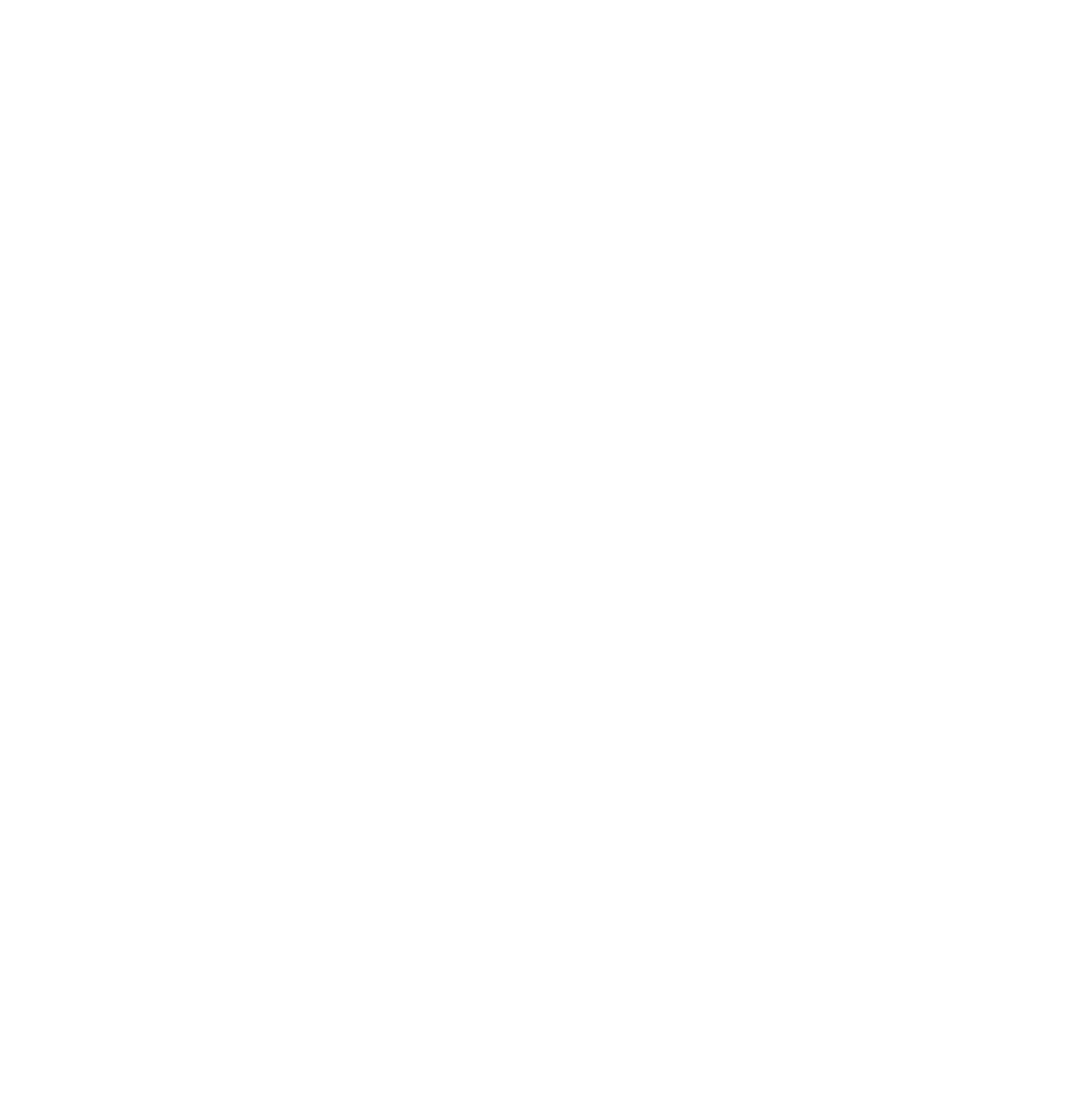
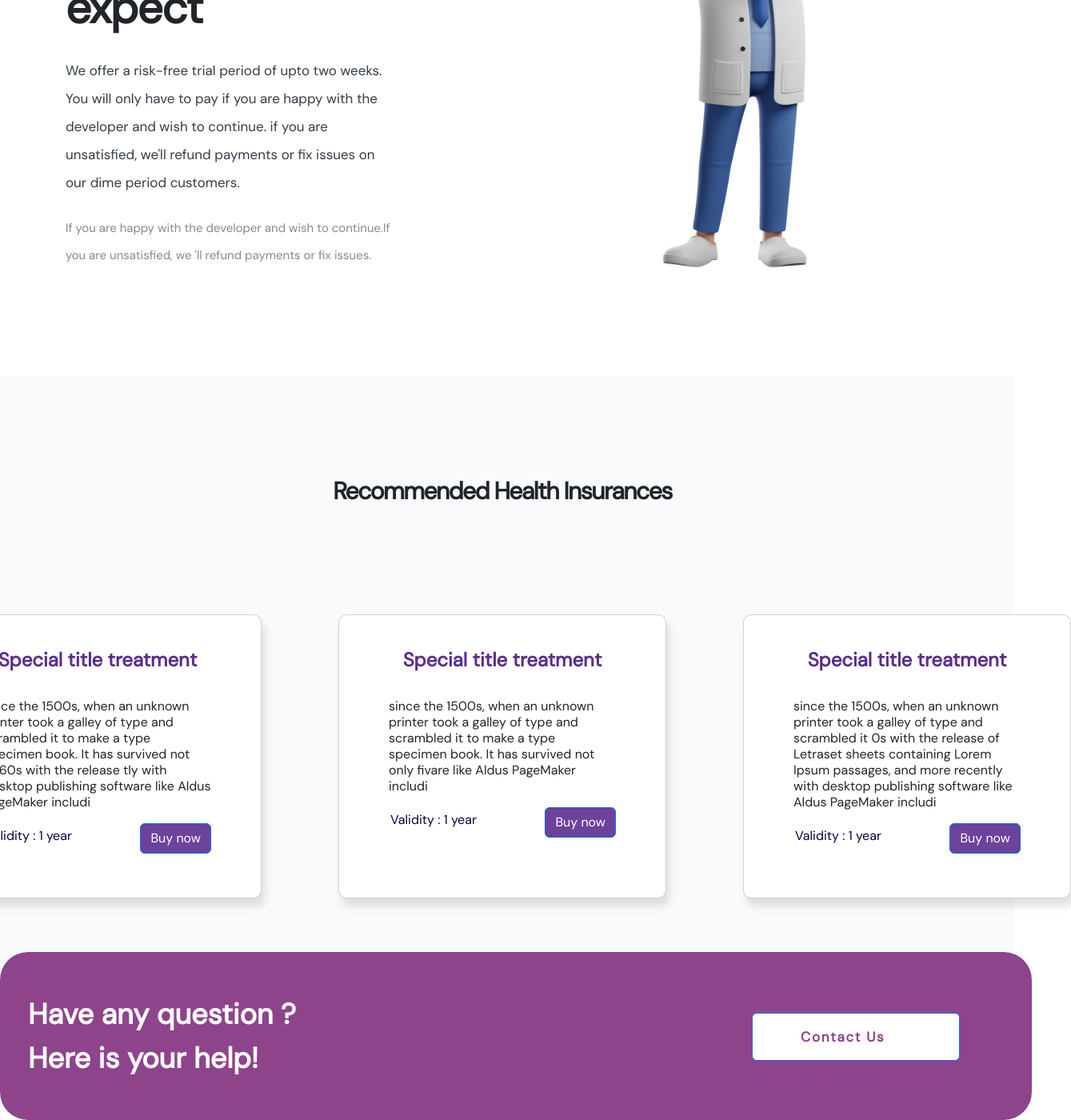
Before and after one commit to IamIr0nMan/smart-india-hackathon, a React (Create React App) app: page / in a window 1280 px wide. Shown: the part 330-1730 px from the top of the page at 80% size, 1339 px wide, since content can reach past the window. Before the commit the page ends 800 px from the top, so only its background shows below. Built offline with nearby package versions, Linux system fonts and the light colour scheme.

Commit message:
Prefooter and contact us card added

```diff
--- a/public/index.html
+++ b/public/index.html
@@ -10,34 +10,27 @@
       content="Web site created using create-react-app"
     />
     <link rel="apple-touch-icon" href="%PUBLIC_URL%/logo192.png" />
-    <!--
-      manifest.json provides metadata used when your web app is installed on a
-      user's mobile device or desktop. See https://developers.google.com/web/fundamentals/web-app-manifest/
-    -->
     <link rel="manifest" href="%PUBLIC_URL%/manifest.json" />
-    <!--
-      Notice the use of %PUBLIC_URL% in the tags above.
-      It will be replaced with the URL of the `public` folder during the build.
-      Only files inside the `public` folder can be referenced from the HTML.
+    <link
+      href="https://cdn.jsdelivr.net/npm/bootstrap@5.2.0/dist/css/bootstrap.min.css"
+      rel="stylesheet"
+      integrity="sha384-gH2yIJqKdNHPEq0n4Mqa/HGKIhSkIHeL5AyhkYV8i59U5AR6csBvApHHNl/vI1Bx"
+      crossorigin="anonymous"
+    />
+    <link
+      href="https://fonts.googleapis.com/css2?family=DM+Sans&display=swap"
+      rel="stylesheet"
+    />
 
-      Unlike "/favicon.ico" or "favicon.ico", "%PUBLIC_URL%/favicon.ico" will
-      work correctly both with client-side routing and a non-root public URL.
-      Learn how to configure a non-root public URL by running `npm run build`.
-    -->
     <title>React App</title>
   </head>
   <body>
     <noscript>You need to enable JavaScript to run this app.</noscript>
     <div id="root"></div>
-    <!--
-      This HTML file is a template.
-      If you open it directly in the browser, you will see an empty page.
-
-      You can add webfonts, meta tags, or analytics to this file.
-      The build step will place the bundled scripts into the <body> tag.
-
-      To begin the development, run `npm start` or `yarn start`.
-      To create a production bundle, use `npm run build` or `yarn build`.
-    -->
+    <script
+      src="https://cdn.jsdelivr.net/npm/bootstrap@5.2.0/dist/js/bootstrap.bundle.min.js"
+      integrity="sha384-A3rJD856KowSb7dwlZdYEkO39Gagi7vIsF0jrRAoQmDKKtQBHUuLZ9AsSv4jD4Xa"
+      crossorigin="anonymous"
+    ></script>
   </body>
 </html>
--- a/src/App.css
+++ b/src/App.css
@@ -1,4 +1,4 @@
-.App {
+/* .App {
   text-align: center;
 }
 
@@ -35,4 +35,4 @@
   to {
     transform: rotate(360deg);
   }
-}
+} */
--- a/src/App.js
+++ b/src/App.js
@@ -1,9 +1,12 @@
 import "./App.css";
+import Footer from "./components/Footer";
+import PreFooter from "./components/PreFooter";
 
 function App() {
   return (
     <div className="App">
-      <h1> New React Project. </h1>
+      <PreFooter />
+      {/* <Footer /> */}
     </div>
   );
 }
--- /dev/null
+++ b/src/components/PreFooter.css
@@ -0,0 +1,175 @@
+.main-hero-container {
+    height: 100vh;
+    display: flex;
+    /* background-color: rgb(232, 232, 243); */
+}
+
+.main-hero-container h6 {
+    size: 48px;
+    font-family: "DM Sans";
+    font-weight: 700;
+    letter-spacing: -1.25px;
+    line-height: 63px;
+    /* text-transform: capitalize; */
+}
+
+
+.main-hero-para {
+    font-size: 17px;
+    line-height: 35px;
+    margin: 22px 0px;
+    font-weight: 400;
+    color: #343D48;
+    font-family: 'DM Sans';
+    width: 75%;
+    /* margin: 1rem 0 0rem 0; */
+}
+
+.main-hero-para-small {
+    font-size: 15px;
+    line-height: 34px;
+    font-weight: 400;
+    color: #343D48;
+    font-family: 'DM Sans';
+    width: 75%;
+    opacity: 0.6
+}
+
+
+/* right side of hero section  */
+
+
+/*
+ .main-herosection-images {
+    position: relative;
+}
+*/
+
+.main-herosection-images img {
+    position: absolute;
+    /* width: 331px;
+    height: 724px; */
+    font-weight: 400;
+    width: 277px;
+    height: 566px;
+}
+
+/* Next-of-Hero Section */
+.second-main-hero-container {
+    height: 90vh;
+    width: 100%;
+    background: #F8FAFC;
+    font-family: 'DM Sans';
+    font-style: normal;
+    /* margin: auto auto; */
+
+}
+
+.second-main-hero-container h4 {
+    text-align: center;
+    margin: auto auto;
+    font-family: 'DM Sans';
+    font-style: normal;
+    font-weight: 700;
+    font-size: 30px;
+    line-height: 55px;
+    text-align: center;
+    letter-spacing: -1.5px
+}
+
+.card-title-changes {
+    font-weight: 700;
+    font-size: 24px;
+    line-height: 80px;
+    text-align: center;
+    color: #5C2D90;
+}
+
+.card-text-main {
+    font-weight: 400;
+    font-size: 16px;
+    line-height: 20px;
+}
+
+.check {
+    padding: 10px 10px;
+    display: flex;
+    height: 200px;
+    border-radius: 10px;
+}
+
+
+
+.card {
+    width: 410px;
+    height: 355px;
+    background: #FFFFFF;
+    box-shadow: 4px 10px 10px rgba(80, 80, 80, 0.16);
+    border-radius: 10px;
+}
+
+.card-body {
+    width: 316px;
+    height: 250px;
+    margin: auto;
+}
+
+.validity-section p {
+    color: #02073E;
+    margin: 4px 2px;
+}
+
+.validity-section button {
+    background: #6C429B;
+}
+
+/* From here contact us css will work
+ */
+.contact {
+    background: #F8FAFC;
+    height: 25vh;
+}
+
+.contact-insider {
+    width: 1290px;
+    margin: auto auto;
+    padding-top: 1px;
+    border-radius: 35px;
+    height: 210px;
+    background: #8D448B;
+}
+
+.contact-insider p {
+    height: 111px;
+    width: 400px;
+    font-family: 'DM Sans';
+    font-style: normal;
+    font-weight: 700;
+    font-size: 36px;
+    line-height: 55px;
+    padding: 0px 25px;
+    color: #FFFFFF;
+    line-height: 55px;
+    margin: auto 10px;
+}
+
+.contact-button {
+    width: 260px;
+    background: #FFFFFF;
+    padding-left: 60px;
+    margin: auto 90px;
+    height: 60px;
+    color: #8D448B;
+    font-family: DM Sans;
+    font-size: 17px;
+    font-weight: 700;
+    line-height: 22px;
+    letter-spacing: 0.1em;
+    text-align: left;
+    ;
+}
+
+.contact-button:hover {
+    background: #FFFFFF;
+    color: #8D448B;
+}
--- /dev/null
+++ b/src/components/PreFooter.jsx
@@ -0,0 +1,117 @@
+import React from "react";
+import "./PreFooter.css";
+import Pose from "../assets/images/doctor.png";
+function PreFooter() {
+  return (
+    <>
+      <div className="header">
+        <section className="container main-hero-container">
+          <div className="row">
+            <div className="col-12 col-lg-6 header-left-side d-flex justify-content-center flex-column align-items-start">
+              <h6 className="display-4 left-heading">
+                Free Customer Support to Ensure What you Like to expect
+              </h6>
+              <p className="main-hero-para">
+                We offer a risk-free trial period of upto two weeks. You will
+                only have to pay if you are happy with the developer and wish to
+                continue. if you are unsatisfied, we'll refund payments or fix
+                issues on our dime period customers.
+              </p>
+              <p className="main-hero-para-small">
+                If you are happy with the developer and wish to continue.If you
+                are unsatisfied, we 'll refund payments or fix issues.
+              </p>
+            </div>
+
+            {/*  --------------- main header right side--------------  */}
+
+            <div className="col-12 col-lg-6 header-right-side d-flex justify-content-center align-items-center main-herosection-images">
+              <img src={Pose} alt="doctor-sab" className="img-fluid" />
+            </div>
+          </div>
+        </section>
+      </div>
+      {/* Second Portion of the PreFooter  */}
+      <div class="row second-main-hero-container">
+        {/* <div className="second-section-heading"> */}
+        <h4>Recommended Health Insurances</h4>
+        {/* </div> */}
+        <div className="check d-flex justify-content-center">
+          <div class="card col-sm-4 mx-5">
+            <div class="">
+              <div class="card-body">
+                <h5 class="card-title card-title-changes">
+                  Special title treatment
+                </h5>
+                <p class="card-text-main">
+                  since the 1500s, when an unknown printer took a galley of type
+                  and scrambled it to make a type specimen book. It has survived
+                  not on60s with the release tly with desktop publishing
+                  software like Aldus PageMaker includi
+                </p>
+                <div className="validity-section d-flex justify-content-between">
+                  <p>Validity : 1 year</p>
+                  <button type="button" class="btn btn-primary">
+                    Buy now
+                  </button>
+                </div>
+              </div>
+            </div>
+          </div>
+          <div class="card col-sm-4 mx-5 col-sm-4">
+            <div class="">
+              <div class="card-body">
+                <h5 class="card-title card-title-changes">
+                  Special title treatment
+                </h5>
+                <p class="card-text-main">
+                  since the 1500s, when an unknown printer took a galley of type
+                  and scrambled it to make a type specimen book. It has survived
+                  not only fivare like Aldus PageMaker includi
+                </p>
+                <div className="validity-section d-flex justify-content-between">
+                  <p>Validity : 1 year</p>
+                  <button type="button" class="btn btn-primary">
+                    Buy now
+                  </button>
+                </div>
+              </div>
+            </div>
+          </div>
+          <div class="card col-sm-4 mx-5">
+            <div class="">
+              <div class="card-body">
+                <h5 class="card-title card-title-changes">
+                  Special title treatment
+                </h5>
+                <p class="card-text-main">
+                  since the 1500s, when an unknown printer took a galley of type
+                  and scrambled it 0s with the release of Letraset sheets
+                  containing Lorem Ipsum passages, and more recently with
+                  desktop publishing software like Aldus PageMaker includi
+                </p>
+                <div className="validity-section d-flex justify-content-between">
+                  <p>Validity : 1 year</p>
+                  <button type="button" class="btn btn-primary">
+                    Buy now
+                  </button>
+                </div>
+              </div>
+            </div>
+          </div>
+        </div>
+      </div>
+      {/* This is part will contain the Support for the new ticket. */}
+      <div className="contact">
+        <div className="contact-insider circular d-flex justify-content-between">
+          <p>Have any question ? Here is your help!</p>
+          <button type="button" className="contact-button btn btn-primary">
+            Contact Us
+          </button>
+        </div>
+      </div>
+    </>
+  );
+}
+
+export default PreFooter;
```
Also changed, not shown: src/assets/images/doctor.png (added), src/components/Footer.css (added), src/components/Footer.jsx (added).
